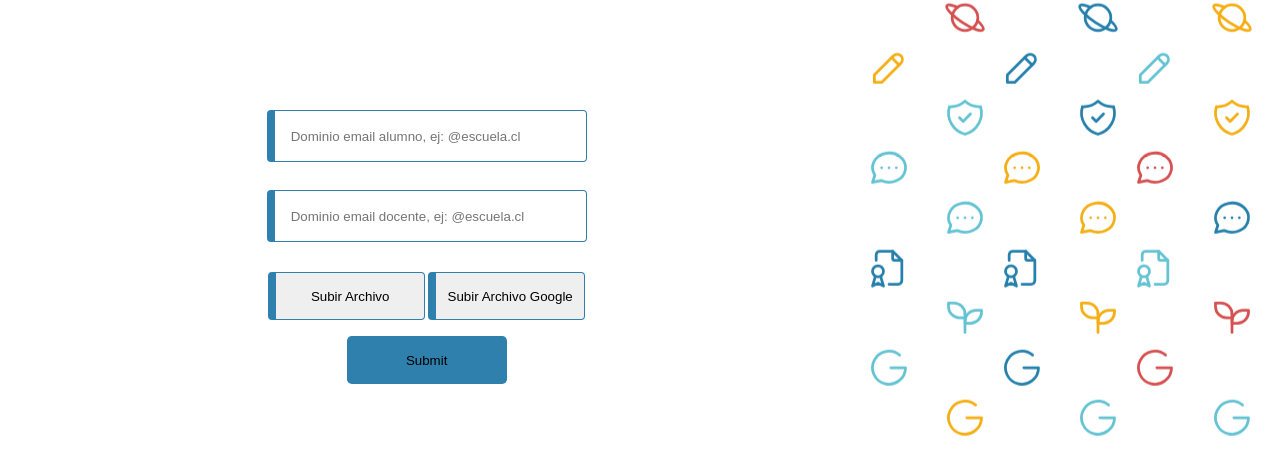
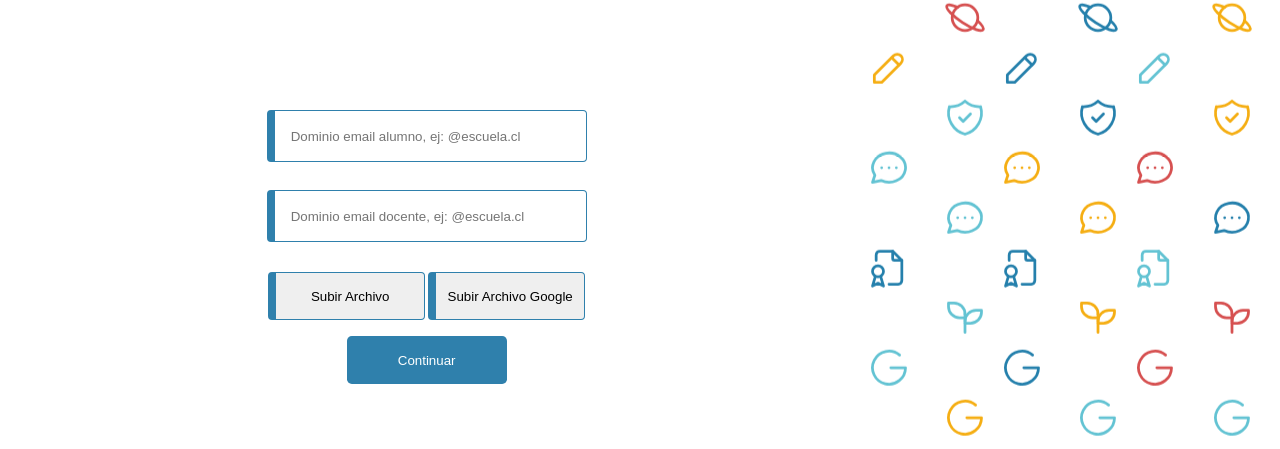
Before and after one commit to NurCord/EmailsKimche, a React (Create React App) app: page / in a window 1280 px wide. Shown: the part 188-637 px from the top of the page. Built offline with nearby package versions, Linux system fonts and the light colour scheme.

Commit message:
sin internet

```diff
--- a/src/components/form/Form.js
+++ b/src/components/form/Form.js
@@ -1,8 +1,10 @@
 import React, { useState } from 'react'
-import { FormContent, FormFC, FormInput, FormButtonDownload, FormButtonFile, FormFile, FormButton, FormInputs, FormBackground } from './StyledForm'
+import { FormContent, FormFC, FormButtonReturn, FormButtonNext, FormBackground } from './StyledForm'
 import { createEmails } from '../../functions/functionForm'
 import { functionFile } from '../../functions/functionFile'
 import { csvJSON } from '../../functions/functionFileCSV'
+import FormFirst from './FormFirst'
+import FormSecond from './FormSecond'
 import * as XLSX from "xlsx";
 let domains = {
   'student': '',
@@ -12,15 +14,20 @@ let domains = {
 export default function Form() {
   const [dataExcel, setDataExcel] = useState({});
   const [dataGoogle , setDataGoogle] = useState([])
+  const [org , setOrg] = useState([])
   const [valueDomain , setValueDomain] = useState(domains)
-  const [dowload , setDowload] = useState({ 'value': true, 'archive': ''})
+  const [dowload , setDowload] = useState({ 'value': 'first', 'archiveExcel': false, 'archiveGoogle': false})
 
   const changeXLSXToJson = file => {
     functionFile(file, setDataExcel)
+    let archiveExist = file?.name ? true : false
+    setDowload({...dowload, 'archiveExcel': archiveExist})
   }
 
   const changeCSVToJson = file => {
     csvJSON(file, setDataGoogle)
+    let archiveExist = file?.name ? true : false
+    setDowload({...dowload, 'archiveGoogle': archiveExist})
   }
 
   const changeJSONToExcel = (students, teachers) => {
@@ -46,7 +53,8 @@ export default function Form() {
     changeJSONToExcel(students, teachers)
   }
 
-  const onSubmit = e => {
+  const onSubmit = (e, type) => {
+    console.log(e);
     e.preventDefault()
     /* if(dataExcel.dataStudent){
       console.log(createEmails(dataExcel.dataStudent, dataGoogle, valueDomain.student));
@@ -54,35 +62,43 @@ export default function Form() {
     if(dataExcel.dataTeacher){
       console.log(createEmails(dataExcel.dataTeacher, dataGoogle, valueDomain.teacher));
     } */
-    setDowload(false)
+    type === 'first' ? setDowload({...dowload, 'value': 'second'}) : setDowload({...dowload, 'value': 'third'})
   }
 
   return (
     <FormContent>
+      <FormBackground>
+          {
+            dowload?.value === 'first' ?
+                <FormFC onSubmit={(e) => onSubmit(e, 'first')}>
+                  <FormFirst
+                    setDowload={setDowload}
+                    dowload={dowload}
+                    changeXLSXToJson={changeXLSXToJson}
+                    changeCSVToJson={changeCSVToJson}
+                    handleOnChangeDomain={handleOnChangeDomain}
+                    />
+                </FormFC> : dowload.value === 'second' ?
+                <FormFC onSubmit={(e) => onSubmit(e, 'second')}>
+                  <FormSecond
+                    setOrg={setOrg}
+                    setDowload={setDowload}
+                    dowload={dowload}
+                    />
+                </FormFC>
+                : null
+            }
+      </FormBackground>
       {
-        dowload.value ? <FormBackground>
-          <FormFC onSubmit={onSubmit}>
-            <FormInputs>
-              <FormInput type='text' required placeholder='Dominio email alumno, ej: @escuela.cl' name='student' pattern="^@[a-z0-9.-]+\.[a-z]{2,4}$" onChange={e => handleOnChangeDomain(e.target.value, 'student')}/>
-            </FormInputs>
-            <FormInputs>
-              <FormInput type='text' placeholder='Dominio email docente, ej: @escuela.cl' pattern="^@[a-z0-9.-]+\.[a-z]{2,4}$" name='teacher' onChange={e => handleOnChangeDomain(e.target.value, 'teacher')}/>
-            </FormInputs>
-            <FormInputs>
-              <FormButtonFile file={dataExcel.dataStudent?.length > 0 ? true : false}>
-                Subir Archivo
-              <FormFile required type={'file'} onChange={e => changeXLSXToJson(e.target.files[0])} />
-              </FormButtonFile>
-              <FormButtonFile file={dataGoogle?.length > 0 ? true : false}>
-                Subir Archivo Google
-                <FormFile required type={'file'} onChange={e => changeCSVToJson(e.target.files[0])} />
-              </FormButtonFile>
-            </FormInputs>
-            <FormButton type={'submit'} />
-          </FormFC>
-        </FormBackground> :
-        <FormButtonDownload onClick={handleOnClickDownload}>Download</FormButtonDownload>
+        dowload?.value === 'third' ?
+        <FormBackground>
+          <FormButtonReturn onClick={()=> setDowload({'archiveExcel': false, 'archiveGoogle': false, 'value': 'first'})}> x </FormButtonReturn>
+          <FormButtonNext onClick={handleOnClickDownload}>Descargar</FormButtonNext>
+        </FormBackground> : null
       }
     </FormContent>
   )
 }
+
+/*
+*/
--- /dev/null
+++ b/src/components/form/FormFirst.js
@@ -0,0 +1,26 @@
+import React from 'react'
+import { FormInputs, FormInput, FormButtonFile, FormFile, FormButton} from './StyledForm'
+
+export default function FormFirst({ dowload, changeXLSXToJson, changeCSVToJson, handleOnChangeDomain}) {
+  return (
+        <>
+            <FormInputs>
+                <FormInput type='text' required placeholder='Dominio email alumno, ej: @escuela.cl' name='student' pattern="^@[a-z0-9.-]+\.[a-z]{2,4}$" onChange={e => handleOnChangeDomain(e.target.value, 'student')}/>
+            </FormInputs>
+            <FormInputs>
+                <FormInput type='text' placeholder='Dominio email docente, ej: @escuela.cl' pattern="^@[a-z0-9.-]+\.[a-z]{2,4}$" name='teacher' onChange={e => handleOnChangeDomain(e.target.value, 'teacher')}/>
+            </FormInputs>
+            <FormInputs>
+                <FormButtonFile file={dowload?.archiveExcel ? true : false}>
+                    Subir Archivo
+                    <FormFile required type={'file'} onChange={e => changeXLSXToJson(e.target.files[0])} />
+                </FormButtonFile>
+                <FormButtonFile file={dowload?.archiveGoogle ? true : false}>
+                    Subir Archivo Google
+                    <FormFile required type={'file'} onChange={e => changeCSVToJson(e.target.files[0])} />
+                </FormButtonFile>
+            </FormInputs>
+            <FormButton type='submit' value="Continuar"/>
+        </>
+  )
+}
--- /dev/null
+++ b/src/components/form/FormSecond.js
@@ -0,0 +1,21 @@
+import React from 'react'
+import { FormInputs, FormSelect, FormInput, FormButton, FormButtonReturn } from './StyledForm'
+import SvgBack from '../scrollimg/svg/SvgBack'
+export default function FormSecond({setOrg, setDowload, dowload}) {
+  return (
+    <>
+        <FormInputs>
+            <FormSelect>
+                <option value='Org' disabled>Org</option>
+                <option value='Manual'>Manual</option>
+                <option value='Archivo'>Archivo</option>
+            </FormSelect>
+        </FormInputs>
+        <FormInputs>
+            <FormInput type='text' placeholder='Org, ej: /RBD - nombre de colegio/rol' name='org' onChange={e => setOrg(e.target.value)}/>
+        </FormInputs>
+        <FormButtonReturn onClick={() => setDowload({...dowload, 'value': 'first'})}><SvgBack/></FormButtonReturn>
+        <FormButton type='submit'/>
+    </>
+  )
+}
--- a/src/components/form/StyledForm.js
+++ b/src/components/form/StyledForm.js
@@ -6,6 +6,17 @@ const theme = {
     'blueDarck': '#2580ac',
     'yelow': '#f5ae13'
 }
+
+const button = `
+    height: 3rem;
+    width: 10rem;
+    cursor: pointer;
+    background-color: #2f80ac;
+    margin: auto;
+    border-radius: 0.3rem;
+    border: 0.1rem solid transparent;
+    color: white;
+`
 
 export const FormContent = styled.div`
     display: grid;
@@ -21,6 +32,7 @@ export const FormBackground = styled.div`
     align-items: center;
     justify-content: center;
     border-radius: 0.5rem;
+    position: relative;
 `
 
 export const FormFC = styled.form`
@@ -51,21 +63,27 @@ export const FormInput = styled.input`
         border-color: #2f80ac;
     }
 `
-const button = `
-    height: 3rem;
-    width: 10rem;
-    cursor: pointer;
-    background-color: #2f80ac;
-    margin: auto;
-    border-radius: 0.3rem;
-    border: 0.1rem solid transparent;
+
+export const FormSelect = styled.select`
+    ${button}
+    padding-left: 1rem;
 `
 
 export const FormButton = styled.input`
     ${button}
 `
-export const FormButtonDownload = styled.button`
+export const FormButtonNext = styled.button`
     ${button}
+`
+
+export const FormButtonReturn = styled.button`
+    ${button}
+    height: 2rem;
+    width: 2rem;
+    position: absolute;
+    top: 0;
+    right: 2rem;
+    padding: 0;
 `
 
 export const FormButtonFile = styled.button`
--- /dev/null
+++ b/src/components/scrollimg/svg/SvgBack.js
@@ -0,0 +1,10 @@
+import React from 'react'
+
+export default function SvgBack() {
+  return (
+    <svg xmlns="http://www.w3.org/2000/svg" className="icon icon-tabler icon-tabler-arrow-back-up" width="1.8rem" height="1.8rem" viewBox="0 0 24 24" stroke-width="2" stroke="#ffffff" fill="none" stroke-linecap="round" stroke-linejoin="round">
+        <path stroke="none" d="M0 0h24v24H0z" fill="none"/>
+        <path d="M9 13l-4 -4l4 -4m-4 4h11a4 4 0 0 1 0 8h-1" />
+    </svg>
+  )
+}
--- a/src/functions/functionFile.js
+++ b/src/functions/functionFile.js
@@ -1,6 +1,7 @@
 import * as XLSX from "xlsx";
 
 export const functionFile = (file, setDataExcel) => {
+    if(file){
         const fileReader = new FileReader()
         fileReader.readAsArrayBuffer(file)
         fileReader.onload = e => {
@@ -20,4 +21,5 @@ export const functionFile = (file, setDataExcel) => {
         fileReader.onerror = (err) =>{
             console.log(err);
         }
+    }
 }
```
